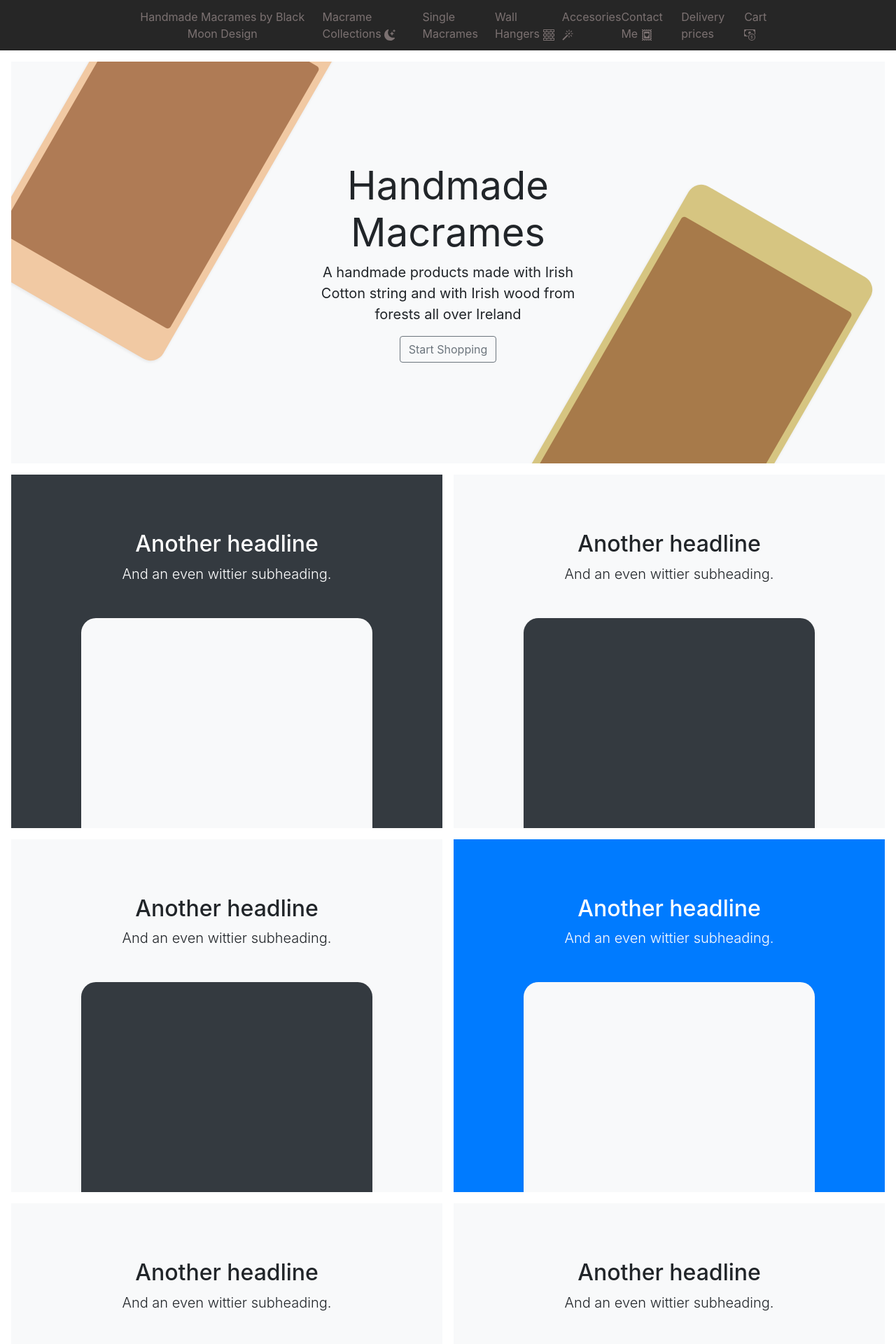
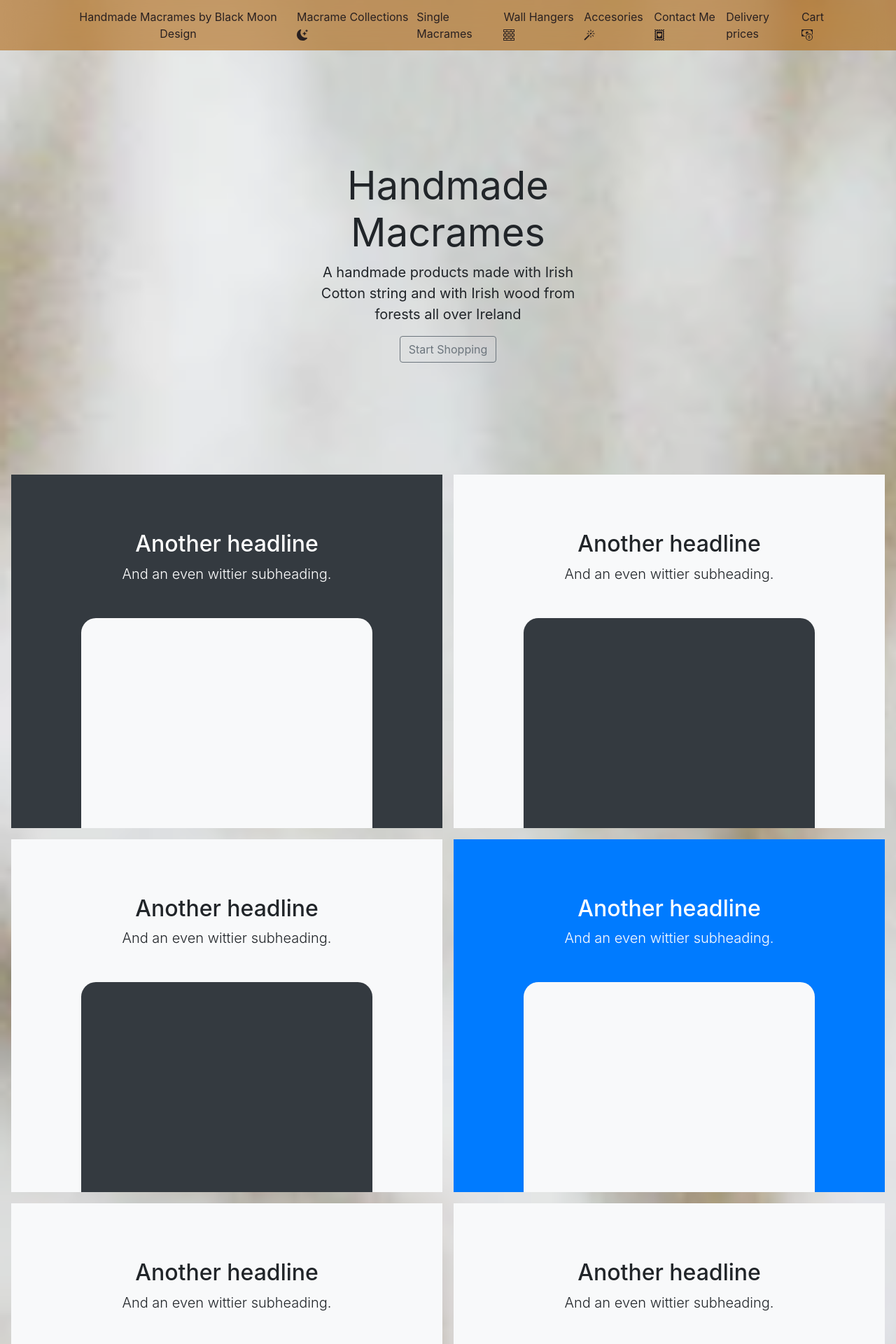
Before and after one commit to totalnoMartina/buy-macrame, a Django app: page / in a window 1280 px wide. Shown: the top 1920 px of the page at 70% size. Run offline with Django 3.2, Linux system fonts and the light colour scheme; some libraries are stand-ins or nearby versions.

Commit message:
Try add a background image, css not loading font or bckgrnd img

```diff
--- a/macramemain/urls.py
+++ b/macramemain/urls.py
@@ -15,10 +15,12 @@ Including another URLconf
 """
 from django.contrib import admin
 from django.urls import path, include
+from django.conf import settings
+from django.conf.urls.static import static
 
 urlpatterns = [
     path('admin/', admin.site.urls),
     path('accounts/', include('allauth.urls')),
     path('', include('mainapp.urls')),
 
-]
+] + static(settings.MEDIA_URL, document_root=settings.MEDIA_ROOT)
--- /dev/null
+++ b/static/css/style.css
@@ -0,0 +1,57 @@
+@import url('https://fonts.googleapis.com/css2?family=Libre+Bodoni:ital,wght@1,600&display=swap');
+
+html {
+    font-family: 'Libre Bodoni', serif;
+
+}
+
+body {
+    background-image: url('media/images/frontimg.png');
+    background-size: cover;
+
+}
+
+.container {
+    max-width: 960px;
+}
+
+/*
+* Custom translucent site header
+*/
+
+.site-header {
+    background-color: rgba(174, 97, 9, 0.577);
+    -webkit-backdrop-filter: saturate(180%) blur(20px);
+    backdrop-filter: saturate(180%) blur(20px);
+}
+
+.site-header a {
+    color: rgb(41, 32, 32);
+    transition: ease-in-out color .15s;
+}
+
+.site-header a:hover {
+    color: rgb(241, 235, 234);
+    text-decoration: none;
+}
+
+
+/*
+* Extra utilities
+*/
+
+.flex-equal>* {
+    -ms-flex: 1;
+    flex: 1;
+}
+
+@media (min-width: 768px) {
+    .flex-md-equal>* {
+        -ms-flex: 1;
+        flex: 1;
+    }
+}
+
+.overflow-hidden {
+    overflow: hidden;
+}
--- a/templates/base.html
+++ b/templates/base.html
@@ -9,6 +9,7 @@
     <meta http-equiv="X-UA-Compatible" content="ie=edge">
     <meta charset="utf-8">
     <meta name="viewport" content="width=device-width, initial-scale=1, shrink-to-fit=no">
+
     {% endblock %}
 
     {% block extra_meta %}
@@ -26,97 +27,22 @@
     {% endblock %}
 
     {% block corecss %}
+    <link rel="stylesheet" href="{% static 'css/style.css' %}">
     <link rel="stylesheet" href="https://stackpath.bootstrapcdn.com/bootstrap/4.4.1/css/bootstrap.min.css" integrity="sha384-Vkoo8x4CGsO3+Hhxv8T/Q5PaXtkKtu6ug5TOeNV6gBiFeWPGFN9MuhOf23Q9Ifjh" crossorigin="anonymous">
+    <link rel="preconnect" href="https://fonts.googleapis.com">
+    <link rel="preconnect" href="https://fonts.gstatic.com" crossorigin>
+    <link href="https://fonts.googleapis.com/css2?family=Libre+Bodoni:ital,wght@1,600&display=swap" rel="stylesheet">
+
     {% endblock %}
 
     {% block extra_css %}
-    <style>
-        .container {
-            max-width: 960px;
-        }
-
-        /*
-    * Custom translucent site header
-    */
-
-        .site-header {
-            background-color: rgba(0, 0, 0, .85);
-            -webkit-backdrop-filter: saturate(180%) blur(20px);
-            backdrop-filter: saturate(180%) blur(20px);
-        }
-
-        .site-header a {
-            color: rgb(123, 113, 113);
-            transition: ease-in-out color .15s;
-        }
-
-        .site-header a:hover {
-            color: rgb(186, 153, 62);
-            text-decoration: none;
-        }
-
-        /*
-    * Dummy devices (replace them with your own or something else entirely!)
-    */
-
-        .product-device {
-            position: absolute;
-            right: 10%;
-            bottom: -30%;
-            width: 300px;
-            height: 540px;
-            background-color: rgba(192, 164, 50, 0.604);
-            border-radius: 21px;
-            -webkit-transform: rotate(30deg);
-            transform: rotate(30deg);
-        }
-
-        .product-device::before {
-            position: absolute;
-            top: 10%;
-            right: 10px;
-            bottom: 10%;
-            left: 10px;
-            content: "";
-            background-color: rgba(145, 87, 49, 0.68);
-            border-radius: 5px;
-        }
-
-        .product-device-2 {
-            top: -25%;
-            right: auto;
-            bottom: 0;
-            left: 5%;
-            background-color: #f1c9a3;
-        }
-
-
-        /*
-    * Extra utilities
-    */
-
-        .flex-equal>* {
-            -ms-flex: 1;
-            flex: 1;
-        }
-
-        @media (min-width: 768px) {
-            .flex-md-equal>* {
-                -ms-flex: 1;
-                flex: 1;
-            }
-        }
-
-        .overflow-hidden {
-            overflow: hidden;
-        }
-    </style>
     {% endblock %}
 
     {% block corejs %}
     <script src="https://cdn.jsdelivr.net/npm/jquery@3.5.1/dist/jquery.min.js" integrity="sha256-9/aliU8dGd2tb6OSsuzixeV4y/faTqgFtohetphbbj0=" crossorigin="anonymous"></script>
     <script src="https://cdn.jsdelivr.net/npm/popper.js@1.16.0/dist/umd/popper.min.js" integrity="sha384-Q6E9RHvbIyZFJoft+2mJbHaEWldlvI9IOYy5n3zV9zzTtmI3UksdQRVvoxMfooAo" crossorigin="anonymous"></script>
     <script src="https://stackpath.bootstrapcdn.com/bootstrap/4.4.1/js/bootstrap.min.js" integrity="sha384-wfSDF2E50Y2D1uUdj0O3uMBJnjuUD4Ih7YwaYd1iqfktj0Uod8GCExl3Og8ifwB6" crossorigin="anonymous"></script>
+    <!-- <script src="https://kit.fontawesome.com/0ab8070b0e.js" crossorigin="anonymous"></script> -->
     {% endblock %}
 
     {% block extra_js %}
@@ -172,7 +98,7 @@
         </div>
     </nav>
 
-    <div class="position-relative overflow-hidden p-3 p-md-5 m-md-3 text-center bg-light">
+    <div class="position-relative overflow-hidden p-3 p-md-5 m-md-3 text-center bg-transparent">
         <div class="col-md-5 p-lg-5 mx-auto my-5">
             <h1 class="display-4 font-weight-normal">Handmade Macrames</h1>
             <p class="lead font-weight-normal">A handmade products made with Irish Cotton string and with Irish wood from forests all over Ireland</p>
```
Also changed, not shown: macramemain/settings.py (+5 -2 lines), media/images/frontimg.png (added).
